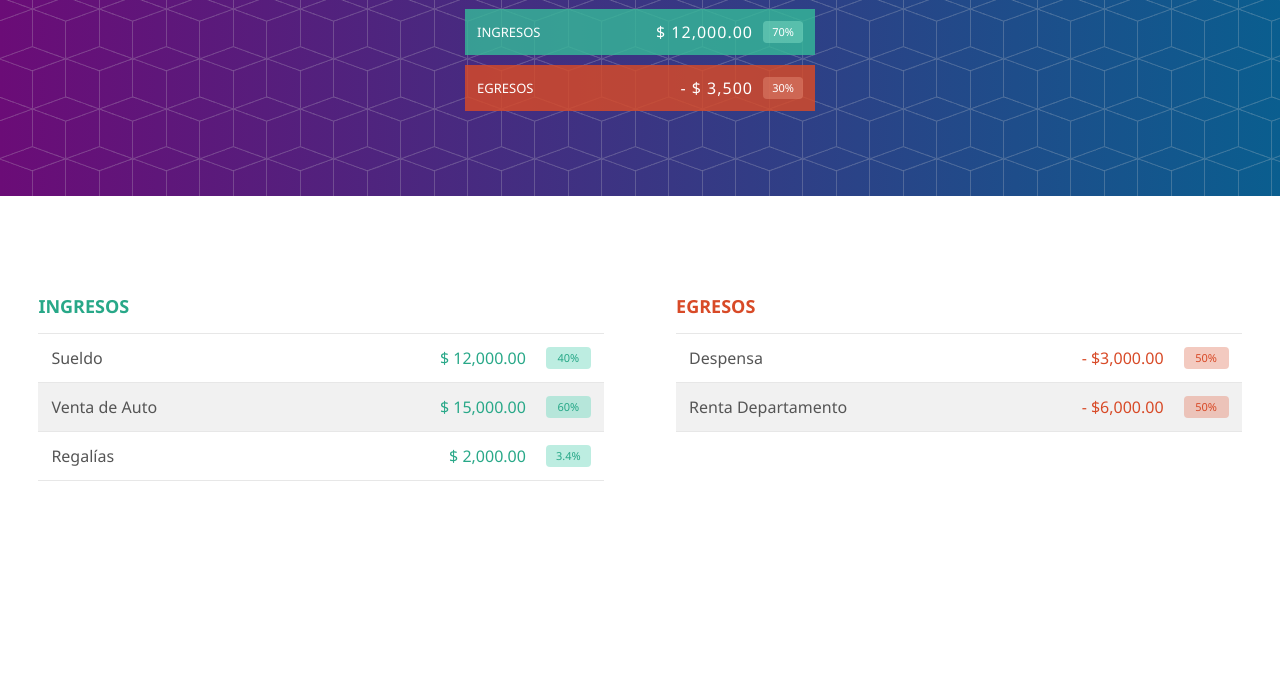
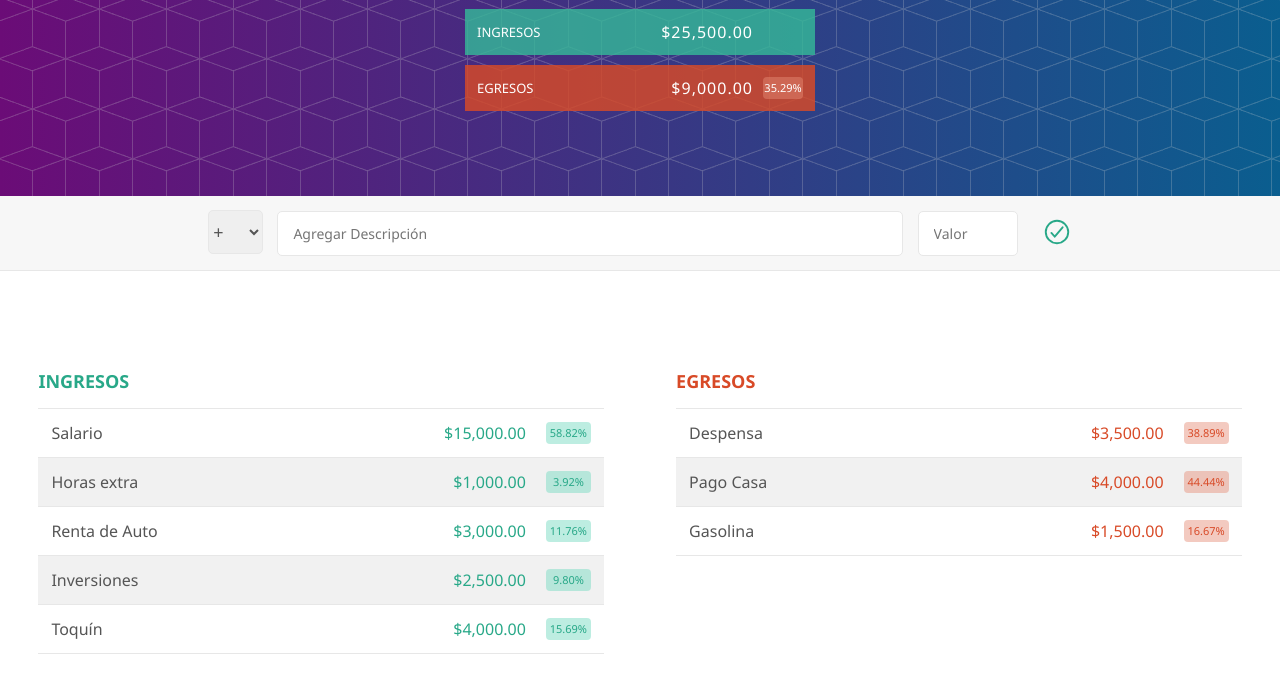
Before and after one commit to Danyaell/App-Presupuesto, a plain HTML site: page index.html in a window 1280 px wide. Shown: the part 204-897 px from the top of the page. Before the commit the page ends 800 px from the top, so only its background shows below. Drawn offline with nearby package versions, Linux system fonts and the light colour scheme.

Commit message:
Finishing App

```diff
--- a/css/styles.css
+++ b/css/styles.css
@@ -88,9 +88,63 @@ header {
     border-radius: 4px;
 }
 
-.presupuesto_ingreso--porcentaje { background-color: #7edbc481; }
+.presupuesto_egreso--porcentaje { background-color: #e48c7675; }
 
-.presupuesto_egreso--porcentaje { background-color: #e48c7675; }
+.agregar {
+    padding: 14px;
+    border-bottom: 1px solid #e7e7e7;
+    background-color: #f7f7f7;
+}
+
+.agregar_contenedor {
+    margin: 0 auto;
+    text-align: center;
+}
+
+.agregar_tipo {
+    width: 55px;
+    border: 1px solid #e7e7e7;
+    height: 44px;
+    font-size: 18px;
+    color: inherit;
+    margin-right: 10px;
+    border-radius: 5px;
+    transition: all 0.3s;
+}
+
+.agregar_descripcion, .agregar_valor {
+    border: 1px solid #e7e7e7;
+    color: inherit;
+    font-family: inherit;
+    font-size: 14px;
+    padding: 12px 15px;
+    margin-right: 10px;
+    border-radius: 5px;
+}
+
+.agregar_descripcion { width: 50%; }
+.agregar_valor { width: 100px; }
+
+.agregar_btn {
+    font-size: 30px;
+    background: none;
+    border: none;
+    color: #28a888;
+    cursor: pointer;
+    display: inline-block;
+    vertical-align: middle;
+    line-height: 1.1;
+    margin-left: 10px;
+}
+
+.agregar_btn:active { transform: translateY(2px); }
+
+.agregar_tipo:focus,
+.agregar_descripcion:focus,
+.agregar_valor:focus {
+    outline: none;
+    border: 1px solid #28a888;
+}
 
 .contenedor {
     width: 100%;
--- a/index.html
+++ b/index.html
@@ -7,99 +7,53 @@
     <link rel="stylesheet" href="css/styles.css">
     <title>Document</title>
 </head>
-<body>
+<body onload="cargarApp()">
     <header>
         <div class="presupuesto">
             <h1 class="title">Presupuesto Disponible:</h1>
-            <div class="presupuesto_valor" id="presupuesto">$ 8,500.00</div>
+            <div class="presupuesto_valor" id="presupuesto"></div>
             <div class="presupuesto_ingreso clean">
                 <div class="presupuesto_ingreso--texto">Ingresos</div>
                 <div class="derecha">
-                    <div class="presupuesto_ingreso--valor">$ 12,000.00</div>
-                    <div class="presupuesto_ingreso--porcentaje">70%</div>
+                    <div class="presupuesto_ingreso--valor" id="ingresos"></div>
+                    <div class="presupuesto_ingreso--porcentaje"></div>
                 </div>
             </div>
             <div class="presupuesto_egreso clean">
                 <div class="presupuesto_egreso--texto">Egresos</div>
                 <div class="derecha">
-                    <div class="presupuesto_egreso--valor">- $ 3,500</div>
-                    <div class="presupuesto_egreso--porcentaje">30%</div>
+                    <div class="presupuesto_egreso--valor" id="egresos"></div>
+                    <div class="presupuesto_egreso--porcentaje" id="porcentaje-egresos"></div>
                 </div>
             </div>
         </div>
     </header>
 
+    <form id="forma" onsubmit="return false">
+        <div class="agregar">
+            <div class="agregar_contenedor">
+                <select class="agregar_tipo" id="tipo">
+                    <option value="ingreso">+</option>
+                    <option value="egreso">-</option>
+                </select>
+                <input type="text" class="agregar_descripcion" placeholder="Agregar Descripción" id="descripcion"/>
+                <input type="number" class="agregar_valor" placeholder="Valor" id="valor" step="any"/>
+                <button class="agregar_btn" onclick="agregarDato()">
+                    <ion-icon name="checkmark-circle-outline"></ion-icon>
+                </button>
+            </div>
+        </div>
+    </form>
+
     <div class="contenedor clean">
         <div class="ingreso">
             <h2 class="titulo_ingreso">Ingresos</h2>
-            <ul>
-                <li class="elemento clean">
-                    <div class="elemento_descripcion">Sueldo</div>
-                    <div class="derecha">
-                        <div class="elemento_valor">$ 12,000.00</div>
-                        <div class="elemento_porcentaje">40%</div>
-                        <div class="elemento_eliminar">
-                            <button class="elemento_eliminar--btn">
-                                <ion-icon name="close-circle-outline"></ion-icon>
-                            </button>
-                        </div>
-                    </div>
-                </li>
-                <li class="elemento clean">
-                    <div class="elemento_descripcion">Venta de Auto</div>
-                    <div class="derecha">
-                        <div class="elemento_valor">$ 15,000.00</div>
-                        <div class="elemento_porcentaje">60%</div>
-                        <div class="elemento_eliminar">
-                            <button class="elemento_eliminar--btn">
-                                <ion-icon name="close-circle-outline"></ion-icon>
-                            </button>
-                        </div>
-                    </div>
-                </li>
-                <li class="elemento clean">
-                    <div class="elemento_descripcion">Regalías</div>
-                    <div class="derecha">
-                        <div class="elemento_valor">$ 2,000.00</div>
-                        <div class="elemento_porcentaje">3.4%</div>
-                        <div class="elemento_eliminar">
-                            <button class="elemento_eliminar--btn">
-                                <ion-icon name="close-circle-outline"></ion-icon>
-                            </button>
-                        </div>
-                    </div>
-                </li>
-            </ul>
+            <ul id="lista-ingresos"></ul>
         </div>
 
         <div class="egreso">
             <h2 class="titulo_egreso">Egresos</h2>
-            <ul>
-                <li class="elemento clean">
-                    <div class="elemento_descripcion">Despensa</div>
-                    <div class="derecha">
-                        <div class="elemento_valor">- $3,000.00</div>
-                        <div class="elemento_porcentaje">50%</div>
-                        <div class="elemento_eliminar">
-                            <button class="elemento_eliminar--btn">
-                                <ion-icon name="close-circle-outline"></ion-icon>
-                            </button>
-                        </div>
-                    </div>
-                </li>
-                <li class="elemento clean">
-                    <div class="elemento_descripcion">Renta Departamento</div>
-                    <div class="derecha">
-                        <div class="elemento_valor">- $6,000.00</div>
-                        <div class="elemento_porcentaje">50%</div>
-                        <div class="elemento_eliminar">
-                            <button class="elemento_eliminar--btn">
-                                <ion-icon name="close-circle-outline"></ion-icon>
-                            </button>
-                        </div>
-                    </div>
-                </li>
-            </ul>
+            <ul id="lista-egresos"></ul>
         </div>
     </div>
 
--- a/js/app.js
+++ b/js/app.js
@@ -0,0 +1,138 @@
+const ingresos = [
+    new Ingreso('Salario', 15000),
+    new Ingreso('Horas extra', 1000),
+    new Ingreso('Renta de Auto', 3000),
+    new Ingreso('Inversiones', 2500),
+    new Ingreso('Toquín', 4000)
+];
+
+const egresos = [
+    new Egreso('Despensa', 3500),
+    new Egreso('Pago Casa', 4000),
+    new Egreso('Gasolina', 1500)
+];
+
+function cargarApp () {
+    cargarCabecero();
+    cargarIngresos();
+    cargarEgresos();
+}
+
+let totalIngresos = () => {
+    let totalIngresos = 0;
+    for (let ingreso of ingresos)
+        totalIngresos += ingreso.valor;
+    return totalIngresos;
+};
+
+let totalEgresos = () => {
+    let totalEgresos = 0;
+    for (let egreso of egresos)
+        totalEgresos += egreso.valor;
+    return totalEgresos;
+}
+
+let cargarCabecero = () => {
+    let presupuesto = totalIngresos() - totalEgresos();
+    let egresosPorcentaje = totalEgresos() / totalIngresos();
+    document.getElementById('presupuesto').innerHTML = formatCurrency(presupuesto);
+    document.getElementById('porcentaje-egresos').innerHTML = formatPercent(egresosPorcentaje);
+    document.getElementById('ingresos').innerHTML = formatCurrency(totalIngresos());
+    document.getElementById('egresos').innerHTML = formatCurrency(totalEgresos());
+}
+
+const formatCurrency = (valor) => {
+    return valor.toLocaleString('en-US', {style: 'currency', currency: 'USD', minimumFractionDigits: 2});
+}
+
+const formatPercent = (valor) => {
+    return valor.toLocaleString('en-US', {style: 'percent', minimumFractionDigits: 2});
+}
+
+const cargarIngresos = () => {
+    let ingresosHTML = '';
+    for (let ingreso of ingresos) {
+        ingresosHTML += crearIngresosHTML(ingreso);
+    }
+    document.getElementById('lista-ingresos').innerHTML = ingresosHTML;
+}
+
+const crearIngresosHTML = (ingreso) => {
+    let porcentaje = ingreso.valor / totalIngresos();
+    let ingresosHTML = `
+    <li class="elemento clean">
+        <div class="elemento_descripcion">${ingreso.descripcion}</div>
+        <div class="derecha">
+            <div class="elemento_valor">${formatCurrency(ingreso.valor)}</div>
+            <div class="elemento_porcentaje">${formatPercent(porcentaje)}</div>
+            <div class="elemento_eliminar">
+                <button class="elemento_eliminar--btn">
+                    <ion-icon name="close-circle-outline" onclick = 'eliminarIngreso(${ingreso.id})'></ion-icon>
+                </button>
+            </div>
+        </div>
+    </li>
+    `
+    return ingresosHTML;
+}
+
+const cargarEgresos = () => {
+    let egresosHTML = '';
+    for (let egreso of egresos) {
+        egresosHTML += crearEgresosHTML(egreso);
+    }
+    document.getElementById('lista-egresos').innerHTML = egresosHTML;
+}
+
+const crearEgresosHTML = (egreso) => {
+    let porcentaje = egreso.valor / totalEgresos();
+    let egresosHTML = `
+    <li class="elemento clean">
+        <div class="elemento_descripcion">${egreso.descripcion}</div>
+        <div class="derecha">
+            <div class="elemento_valor">${formatCurrency(egreso.valor)}</div>
+            <div class="elemento_porcentaje">${formatPercent(porcentaje)}</div>
+            <div class="elemento_eliminar">
+                <button class="elemento_eliminar--btn">
+                    <ion-icon name="close-circle-outline" onclick = 'eliminarEgreso(${egreso.id})'></ion-icon>
+                </button>
+            </div>
+        </div>
+    </li>
+    `
+    return egresosHTML;
+}
+
+const eliminarIngreso = (id) => {
+    let eliminarIndice = ingresos.findIndex( (ingreso) => {ingreso.id === id} );
+    ingresos.splice(eliminarIndice, 1);
+    cargarCabecero();
+    cargarIngresos();
+}
+
+const eliminarEgreso = (id) => {
+    let eliminarIndice = ingresos.findIndex( (egreso) => {egreso.id === id} );
+    egresos.splice(eliminarIndice, 1);
+    cargarCabecero();
+    cargarEgresos();
+}
+
+let agregarDato = () => {
+    let forma = document.forms['forma'];
+    let tipo = forma['tipo'];
+    let descripcion = forma['descripcion'];
+    let valor = forma['valor'];
+    if (descripcion.value !== '' && valor.value !== '') {
+        if (tipo.value === 'ingreso') {
+            ingresos.push(new Ingreso(descripcion.value, parseInt(valor.value)));
+            cargarCabecero();
+            cargarIngresos();
+            console.log(totalIngresos());
+        } else if (tipo.value === 'egreso') {
+            egresos.push(new Egreso(descripcion.value, parseInt(valor.value)));
+            cargarCabecero();
+            cargarEgresos();
+            console.log(totalEgresos());
+        }
+    }
+}
```
